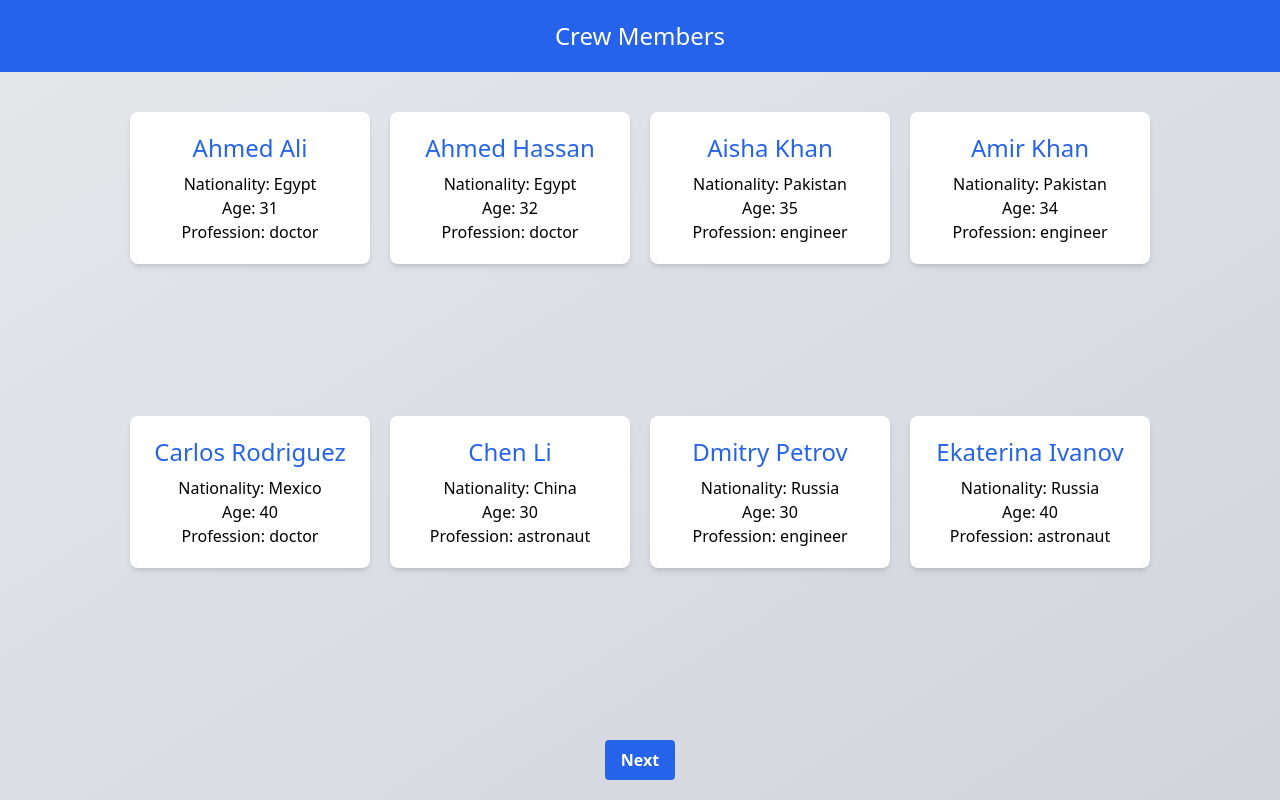
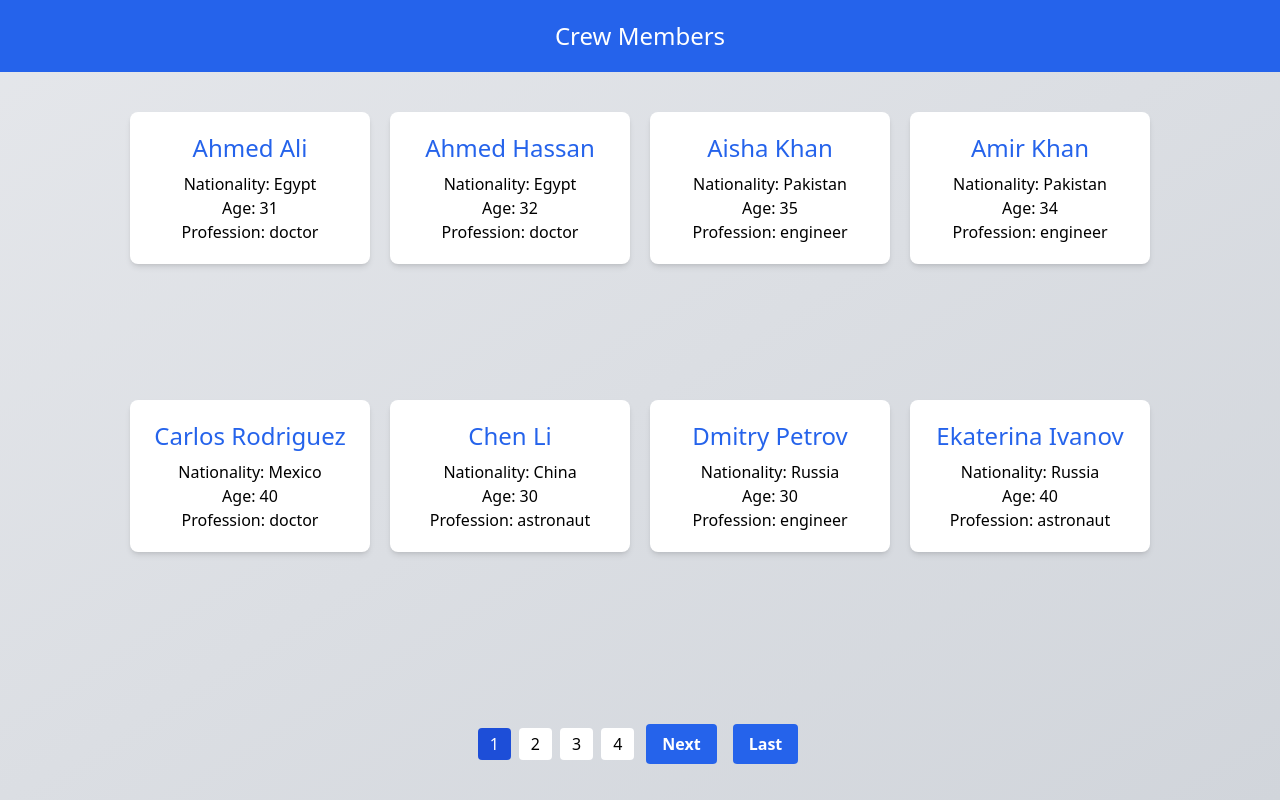
Before and after one commit to gorrion-io/winter-camp-2024, a Next.js app: page /task/1 in a window 1280 px wide. Built offline with nearby package versions, Linux system fonts and the light colour scheme.

Commit message:
implemented whole app

```diff
--- a/lib/crew.ts
+++ b/lib/crew.ts
@@ -1,6 +1,5 @@
 import fs from 'fs/promises';
 import yaml from 'js-yaml';
-import 'reflect-metadata';
 
 export type CrewMember = {
   fullName: string;
@@ -56,20 +55,20 @@ export const isValidCrewMember = (object: RawCrewMemberData): boolean => {
     const profession = object.profession ?? object.occupation;
 
     return (
-      fullName.length > 0 && // Sprawdzamy, czy fullName nie jest pusty
+      fullName.length > 0 &&
       typeof object.nationality === 'string' &&
-      object.nationality.length > 0 && // Sprawdzamy, czy nationality nie jest pusty
+      object.nationality.length > 0 &&
       typeof age === 'number' &&
       age >= 30 && age <= 40 &&
       typeof profession === 'string' &&
-      profession.length > 0 // Sprawdzamy, czy profession nie jest pusty
+      profession.length > 0
     );
   };
 
 export const mapToCrewMember = (object: RawCrewMemberData): CrewMember => {
   const fullName = object.name ?? `${object.firstName ?? ''} ${object.lastName ?? ''}`.trim();
-  const age = object.age ?? object.years_old ?? 0; // Default to 0 if both are undefined
-  const profession = object.profession ?? object.occupation ?? ''; // Default to empty string if both are undefined
+  const age = object.age ?? object.years_old ?? 0;
+  const profession = object.profession ?? object.occupation ?? '';
 
   if (!fullName || !age || !profession) {
     throw new Error('Invalid crew member data');
@@ -77,7 +76,7 @@ export const mapToCrewMember = (object: RawCrewMemberData): CrewMember => {
 
   return {
     fullName,
-    nationality: object.nationality ?? '', // Default to empty string if undefined
+    nationality: object.nationality ?? '',
     age,
     profession,
   };
@@ -88,7 +87,6 @@ export const combineCrewLists = async (
     yamlFilePath: string
   ): Promise<CrewMember[]> => {
     try {
-      // Ładujemy obie listy równolegle za pomocą Promise.all
       const [jsonCrewMembers, yamlCrewMembers] = await Promise.all([
         loadCrewMembers(jsonFilePath, jsonParser),
         loadCrewMembers(yamlFilePath, yamlParser),
@@ -96,7 +94,6 @@ export const combineCrewLists = async (
       const combinedCrewMembers = [...jsonCrewMembers, ...yamlCrewMembers];
       return combinedCrewMembers;
     } catch (error) {
-      // Rzucamy wyjątek, aby wywołujący mógł odpowiednio zareagować
       throw new Error(`Error combining crew lists: ${error}`);
     }
-  };
+};
--- a/package.json
+++ b/package.json
@@ -18,6 +18,7 @@
     "reflect-metadata": "^0.2.1"
   },
   "devDependencies": {
+    "@testing-library/jest-dom": "^6.2.0",
     "@types/jest": "^29.5.11",
     "@types/js-yaml": "^4.0.9",
     "@types/node": "^20",
@@ -28,7 +29,9 @@
     "eslint": "^8",
     "eslint-config-next": "13.5.6",
     "jest": "^29.7.0",
+    "jest-environment-jsdom": "^29.7.0",
     "js-yaml": "^4.1.0",
+    "msw": "^2.0.11",
     "node-mocks-http": "^1.14.0",
     "postcss": "^8",
     "tailwindcss": "^3",
--- a/pages/api/crew.ts
+++ b/pages/api/crew.ts
@@ -1,6 +1,6 @@
-import type { NextApiRequest, NextApiResponse } from 'next';
 import path from 'path';
 import { CrewMember, combineCrewLists } from '../../lib/crew';
+import { NextApiRequest, NextApiResponse } from 'next';
 
 export type Data = {
   crew: CrewMember[];
@@ -18,11 +18,9 @@ export default async function handler(
   res: NextApiResponse<Data | ErrorResponse>
 ) {
   try {
-    // Ustawienie ścieżek do plików JSON i YAML
     const jsonFilePath = path.join(process.cwd(), 'data', 'crew.json');
     const yamlFilePath = path.join(process.cwd(), 'data', 'crew.yaml');
 
-    // Walidacja parametru 'page'
     const pageParam = req.query.page;
     let page: number;
 
@@ -33,21 +31,16 @@ export default async function handler(
         return;
       }
     } else {
-      page = 1; // Domyślna wartość, jeśli parametr 'page' nie jest dostarczony
+      page = 1;
     }
 
-    // Łączymy listy członków załogi
     let crewMembers = await combineCrewLists(jsonFilePath, yamlFilePath);
-    // Sortujemy alfabetycznie po imieniu
     crewMembers.sort((a, b) => a.fullName.localeCompare(b.fullName));
 
-    // Paginacja
     const pageSize = 8;
     const totalCrewMembers = crewMembers.length;
-    console.log(totalCrewMembers, 'total crew members');
     const totalPages = Math.ceil(totalCrewMembers / pageSize);
 
-    // Sprawdzamy, czy żądana strona nie przekracza całkowitej liczby stron
     if (page > totalPages) {
       res.status(200).json({
         crew: [],
@@ -61,17 +54,14 @@ export default async function handler(
     const endIndex = startIndex + pageSize;
     const paginatedCrewMembers = crewMembers.slice(startIndex, endIndex);
 
-    // Zwracamy odpowiedź
     res.status(200).json({
       crew: paginatedCrewMembers,
       page: page,
       totalPages: totalPages,
     });
   } catch (error) {
-    // Logowanie błędów na serwerze
     console.error('An error occurred on the crew API:', error);
 
-    // Zwracamy bardziej szczegółowe informacje o błędzie
     res.status(500).json({
       error: 'Internal Server Error',
       message: 'An unexpected error occurred. Please try again later.',
--- /dev/null
+++ b/pages/components/CrewMemberCard.tsx
@@ -0,0 +1,19 @@
+import React from 'react';
+import { CrewMember } from '../../lib/crew';
+
+interface CrewMemberCardProps {
+  member: CrewMember;
+}
+
+const CrewMemberCard: React.FC<CrewMemberCardProps> = ({ member }) => {
+  return (
+    <div className="bg-white shadow-md rounded-lg p-5 w-60 text-center flex flex-col justify-between">
+      <h3 className="text-blue-600 text-2xl mb-2">{member.fullName}</h3>
+      <p>Nationality: {member.nationality}</p>
+      <p>Age: {member.age}</p>
+      <p>Profession: {member.profession}</p>
+    </div>
+  );
+};
+
+export default CrewMemberCard;
--- /dev/null
+++ b/pages/components/Error.tsx
@@ -0,0 +1,33 @@
+import { AxiosError } from "axios";
+import { ErrorResponse } from "../api/crew";
+
+interface ErrProps {
+    isErrorPage: boolean;
+    isError: boolean;
+    isPageOutOfRange: boolean;
+    queryError: AxiosError<ErrorResponse>;
+}
+
+const ErrorComponent: React.FC<ErrProps> = ({isErrorPage, isError, isPageOutOfRange, queryError}) => {
+    return (
+        <div className="flex justify-center items-center min-h-screen">
+        <div className="p-4 text-center bg-red-500 text-white rounded-lg shadow-lg">
+          {isErrorPage && "Page parameter must be a positive integer."}
+          {isError &&
+            !isErrorPage &&
+            `Error loading crew data: ${
+              queryError.response?.data
+                .message ||
+              queryError.message ||
+              "Unknown error"
+            }`}
+          {isPageOutOfRange &&
+            !isError &&
+            !isErrorPage &&
+            "The page number you requested is out of range."}
+        </div>
+      </div>
+    )
+};
+
+export default ErrorComponent;
--- /dev/null
+++ b/pages/components/Loading.tsx
@@ -0,0 +1,9 @@
+const Loading: React.FC = () => {
+    return (
+        <div className="flex justify-center items-center min-h-screen">
+        <div className="text-xl">Loading...</div>
+      </div>
+    )
+};
+
+export default Loading;
--- /dev/null
+++ b/pages/components/Pagination.tsx
@@ -0,0 +1,79 @@
+import Link from "next/link";
+import { Data } from "../api/crew";
+
+interface PaginationProps {
+    currentPage: number;
+    data: Data;
+}
+
+const Pagination: React.FC<PaginationProps> = ({currentPage, data}) => {
+    const renderPagination = (data: Data) => {
+        const pages = [];
+        for (let i = 1; i <= data.totalPages; i++) {
+          pages.push(
+            <Link legacyBehavior key={i} href={`/task/${i}`} passHref>
+              <a
+                className={`mx-1 px-3 py-1 rounded ${
+                  i === currentPage ? "bg-blue-700 text-white" : "bg-white"
+                }`}
+              >
+                {i}
+              </a>
+            </Link>
+          );
+        }
+        return (
+          <div className="flex justify-center items-center py-5 mt-auto">
+            {pages}
+          </div>
+        );
+      };
+
+    return (
+        <div className="flex justify-center items-center py-5 mt-auto">
+        {currentPage > 1 && (
+          <>
+            <Link legacyBehavior href={`/task/1`} passHref>
+              <a className="bg-blue-600 text-white mx-2 px-4 py-2 rounded hover:bg-blue-700 focus:outline-none focus:ring-2 focus:ring-blue-500 focus:ring-opacity-50 font-bold">
+                First
+              </a>
+            </Link>
+            <Link
+              legacyBehavior
+              href={`/task/${currentPage - 1}`}
+              passHref
+            >
+              <a className="bg-blue-600 text-white mx-2 px-4 py-2 rounded hover:bg-blue-700 focus:outline-none focus:ring-2 focus:ring-blue-500 focus:ring-opacity-50 font-bold">
+                Previous
+              </a>
+            </Link>
+          </>
+        )}
+        {renderPagination(data)}
+        {currentPage < data.totalPages && (
+          <>
+            <Link
+              legacyBehavior
+              href={`/task/${currentPage + 1}`}
+              passHref
+            >
+              <a className="bg-blue-600 text-white mx-2 px-4 py-2 rounded hover:bg-blue-700 focus:outline-none focus:ring-2 focus:ring-blue-500 focus:ring-opacity-50 font-bold">
+                Next
+              </a>
+            </Link>
+            <Link
+              legacyBehavior
+              href={`/task/${data.totalPages}`}
+              passHref
+            >
+              <a className="bg-blue-600 text-white mx-2 px-4 py-2 rounded hover:bg-blue-700 focus:outline-none focus:ring-2 focus:ring-blue-500 focus:ring-opacity-50 font-bold">
+                Last
+              </a>
+            </Link>
+          </>
+        )}
+      </div>
+    )
+}
+
+export default Pagination;
--- a/pages/task/[page].tsx
+++ b/pages/task/[page].tsx
@@ -4,8 +4,12 @@ import axios, { AxiosError } from "axios";
 import React from "react";
 import Link from "next/link";
 import { Data, ErrorResponse } from "../api/crew";
+import CrewMemberCard from "../components/CrewMemberCard";
+import Pagination from "../components/Pagination";
+import ErrorComponent from "../components/Error";
+import Loading from "../components/Loading";
 
-const fetchCrew = async (page: number): Promise<Data | ErrorResponse> => {
+export const fetchCrew = async (page: number): Promise<Data | ErrorResponse> => {
   const { data } = await axios.get(`/api/crew?page=${page}`);
   return data;
 };
@@ -13,7 +17,11 @@ const fetchCrew = async (page: number): Promise<Data | ErrorResponse> => {
 const CrewPage = () => {
   const router = useRouter();
   const { page } = router.query;
+
   const currentPage = parseInt(page as string, 10);
+  console.log("currentPage after setting: ", currentPage);
+
+  console.log("currentPage before useQuery: ", currentPage);
 
   const {
     data,
@@ -25,6 +33,7 @@ const CrewPage = () => {
     queryFn: () => fetchCrew(currentPage),
     enabled: currentPage > 0,
   });
+  console.log("currentPage after useQuery: ", currentPage);
 
   const isData = (data: Data | ErrorResponse | undefined): data is Data => {
     return data !== undefined && "crew" in data;
@@ -34,73 +43,39 @@ const CrewPage = () => {
 
   const isErrorPage = isNaN(currentPage) || currentPage < 1;
 
+  if (!router.isReady) {
+    return <Loading></Loading>;
+  }
+
   return (
     <div className="flex flex-col min-h-screen bg-gradient-to-br from-gray-200 to-gray-300">
       <header className="text-center py-5 bg-blue-600 text-white mb-5 text-2xl">
         <h1>Crew Members</h1>
       </header>
-      {isLoading && (
-        <div className="flex justify-center items-center min-h-screen">
-          <div className="text-xl">Loading...</div>
-        </div>
-      )}
-      {(isError || isErrorPage || isPageOutOfRange) && (
-        <div className="flex justify-center items-center min-h-screen">
-          <div className="p-4 text-center bg-red-500 text-white rounded-lg shadow-lg">
-            {isErrorPage && "Page parameter must be a positive integer."}
-            {isError &&
-              !isErrorPage &&
-              `Error loading crew data: ${
-                (queryError as AxiosError<ErrorResponse>).response?.data
-                  .message ||
-                (queryError as AxiosError<ErrorResponse>).message ||
-                "Unknown error"
-              }`}
-            {isPageOutOfRange &&
-              !isError &&
-              !isErrorPage &&
-              "The page number you requested is out of range."}
-          </div>
-        </div>
+      {isLoading && <Loading></Loading>}
+      {!isLoading && (isError || isErrorPage || isPageOutOfRange) && (
+        <ErrorComponent
+          isPageOutOfRange={isPageOutOfRange}
+          isError={isError}
+          isErrorPage={isErrorPage}
+          queryError={queryError as AxiosError<ErrorResponse>}
+        ></ErrorComponent>
       )}
       {!isLoading &&
         !isError &&
         !isErrorPage &&
         !isPageOutOfRange &&
-        isData(data) &&
-        "crew" in data && (
+        isData(data) && (
           <>
             <div className="flex-grow flex flex-wrap justify-center items-start p-5 gap-5">
               {data.crew.map((member, index) => (
-                <div
+                <CrewMemberCard
                   key={member.fullName + index}
-                  className="bg-white shadow-md rounded-lg p-5 w-60 text-center flex flex-col justify-between"
-                >
-                  <h3 className="text-blue-600 text-2xl mb-2">
-                    {member.fullName}
-                  </h3>
-                  <p>Nationality: {member.nationality}</p>
-                  <p>Age: {member.age}</p>
-                  <p>Profession: {member.profession}</p>
-                </div>
+                  member={member}
+                ></CrewMemberCard>
               ))}
             </div>
-            <div className="flex justify-center items-center py-5 mt-auto">
-              {currentPage > 1 && (
-                <Link legacyBehavior href={`/task/${currentPage - 1}`} passHref>
-                  <a className="bg-blue-600 text-white mx-2 px-4 py-2 rounded hover:bg-blue-700 focus:outline-none focus:ring-2 focus:ring-blue-500 focus:ring-opacity-50 font-bold">
-                    Previous
-                  </a>
-                </Link>
-              )}
-              {currentPage < data.totalPages && (
-                <Link legacyBehavior href={`/task/${currentPage + 1}`} passHref>
-                  <a className="bg-blue-600 text-white mx-2 px-4 py-2 rounded hover:bg-blue-700 focus:outline-none focus:ring-2 focus:ring-blue-500 focus:ring-opacity-50 font-bold">
-                    Next
-                  </a>
-                </Link>
-              )}
-            </div>
+            <Pagination data={data} currentPage={currentPage}></Pagination>
           </>
         )}
     </div>
```
Also changed, not shown: jest.config.ts (+11 -3 lines), 2 other files (tests, documents, lock files or other folders).
